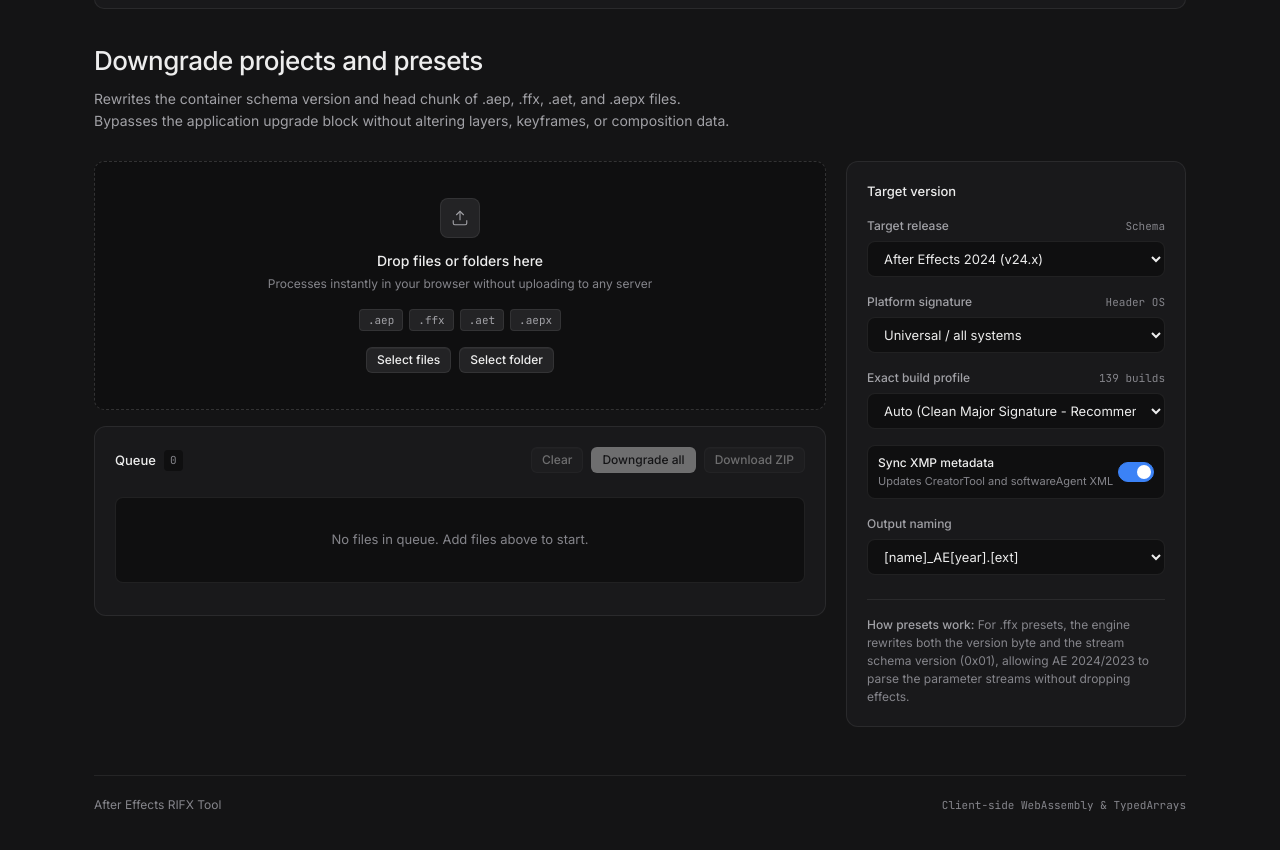
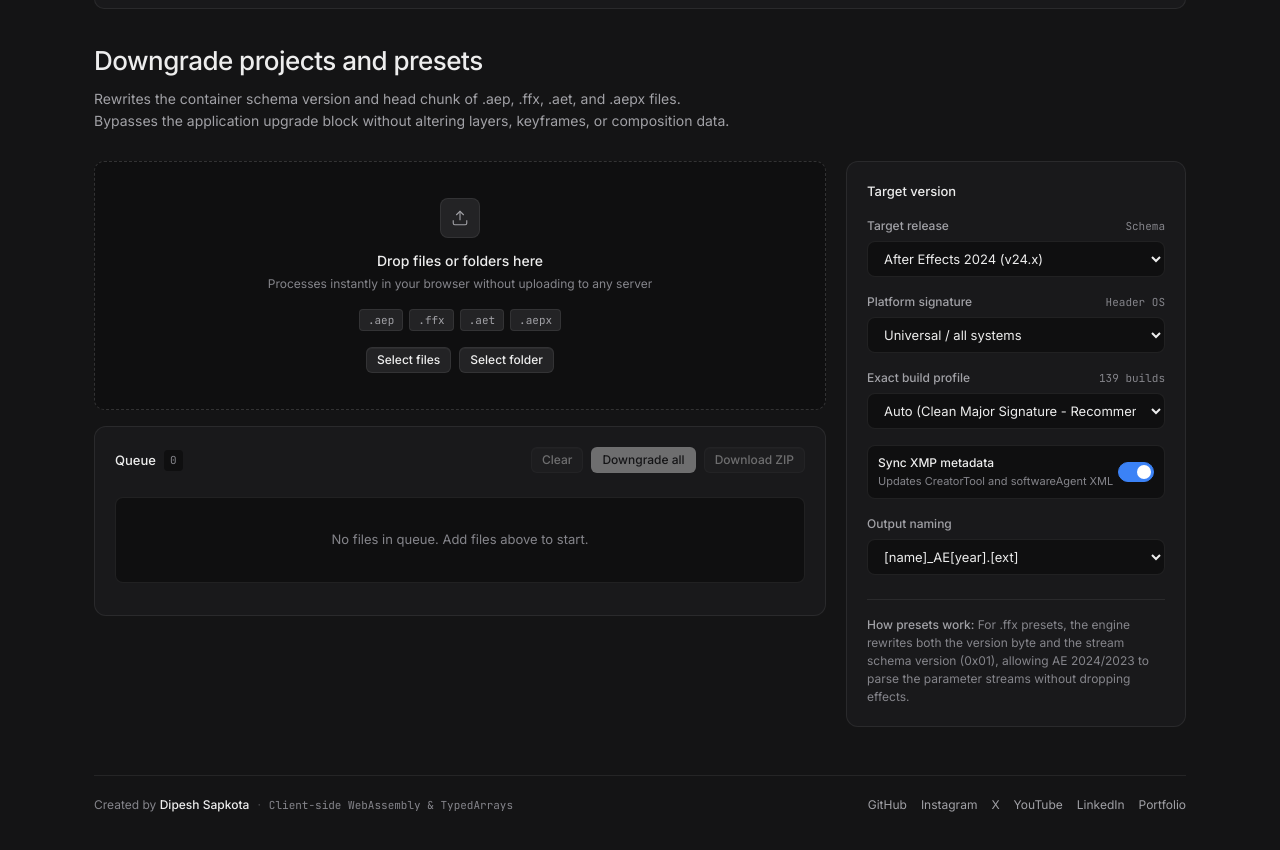
Before and after one commit to Dszae/After_effects_downgrade, a plain HTML site: page index.html in a window 1280 px wide. Shown: the part 88-938 px from the top of the page. Drawn offline with Linux system fonts and the light colour scheme.

Commit message:
feat(ui): add creator branding and social links to footer and README

```diff
--- a/index.html
+++ b/index.html
@@ -182,8 +182,19 @@
 
     <!-- Footer -->
     <footer class="site-footer">
-      <span>After Effects RIFX Tool</span>
-      <span style="font-family: var(--font-mono); font-size: 11px;">Client-side WebAssembly & TypedArrays</span>
+      <div class="footer-creator">
+        <span>Created by <strong>Dipesh Sapkota</strong></span>
+        <span class="footer-dot">·</span>
+        <span class="footer-note">Client-side WebAssembly & TypedArrays</span>
+      </div>
+      <div class="footer-socials">
+        <a href="https://github.com/Dszae" target="_blank" rel="noopener noreferrer">GitHub</a>
+        <a href="https://instagram.com/dsz.ae" target="_blank" rel="noopener noreferrer">Instagram</a>
+        <a href="https://x.com/dszAe18" target="_blank" rel="noopener noreferrer">X</a>
+        <a href="https://youtube.com/@dsz.ae" target="_blank" rel="noopener noreferrer">YouTube</a>
+        <a href="https://linkedin.com/in/dipeshsapkota7" target="_blank" rel="noopener noreferrer">LinkedIn</a>
+        <a href="https://www.dipeshsapkota7.com.np/" target="_blank" rel="noopener noreferrer">Portfolio</a>
+      </div>
     </footer>
   </div>
 
--- a/styles.css
+++ b/styles.css
@@ -716,17 +716,47 @@ input:checked + .slider:before {
 .site-footer {
   margin-top: 48px;
   padding-top: 20px;
+  padding-bottom: 24px;
   border-top: 1px solid var(--border-hairline);
   display: flex;
   justify-content: space-between;
   align-items: center;
   font-size: 12px;
   color: var(--text-muted);
+  gap: 16px;
+  flex-wrap: wrap;
 }
-.site-footer a {
+.footer-creator {
+  display: flex;
+  align-items: center;
+  gap: 8px;
+}
+.footer-creator strong {
+  color: var(--text-primary);
+  font-weight: 500;
+}
+.footer-dot {
+  color: var(--text-muted);
+  opacity: 0.5;
+}
+.footer-note {
+  font-family: var(--font-mono);
+  font-size: 11px;
+}
+.footer-socials {
+  display: flex;
+  align-items: center;
+  gap: 14px;
+  flex-wrap: wrap;
+}
+.footer-socials a {
   color: var(--text-secondary);
   text-decoration: none;
+  font-size: 12px;
+  transition: color 0.15s ease;
 }
-.site-footer a:hover {
+.footer-socials a:hover {
   color: var(--text-primary);
+  text-decoration: underline;
+  text-underline-offset: 3px;
 }
```
Also changed, not shown: 1 other file.
